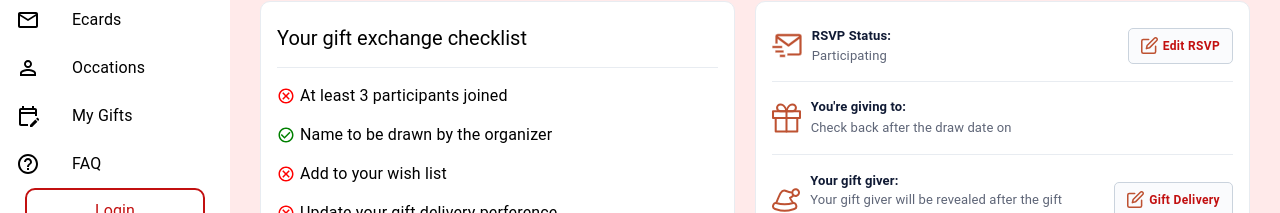
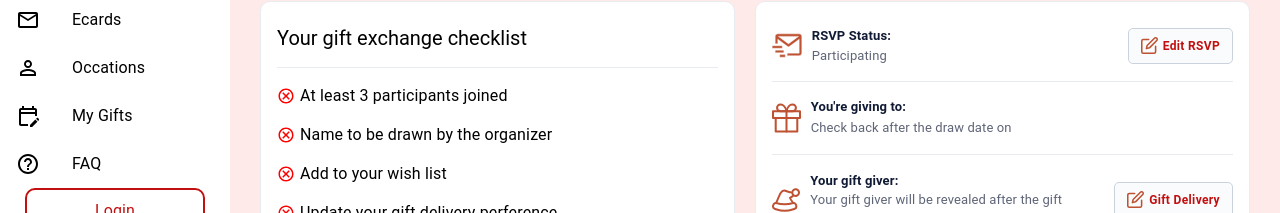
Before and after one commit to FatimaMary/giftlist, a React (Create React App) app in the folder client/: page /eventview in a window 1280 px wide. Shown: the part 302-515 px from the top of the page. Built offline with nearby package versions, Linux system fonts and the light colour scheme; no server answers; the HTML template or start-up script is replaced by a standard one.

Commit message:
Update index.jsx

```diff
--- a/client/src/scenes/eventview/index.jsx
+++ b/client/src/scenes/eventview/index.jsx
@@ -31,6 +31,7 @@ function EventView() {
     const [activeTab, setActiveTab] = useState(0);
     const [editPage, setEditPage] = useState(false);
     const [drawnNames, setDrawnNames] = useState([]);
+    const [isButtonDisabled, setIsButtonDisabled] = useState(false)
 
     useEffect(() => {
       axios.get(`http://localhost:2309/event/get/${eventId}`)
@@ -67,6 +68,7 @@ function EventView() {
             .then((response) => {
                 console.log("drawn names response: ", response.data);
                 setDrawnNames(response.data);
+                setIsButtonDisabled(true);
             })
       }
   return <Box
@@ -168,7 +170,7 @@ function EventView() {
                                 '&:hover': {
                                     color: '#C21010',
                                     border: '1px solid #C21010'
-                                }
+                                },
                             }}
                             onClick={() => setEditPage(true)}
                         >
@@ -299,9 +301,16 @@ function EventView() {
                                 textTransform: 'inherit',
                                 '&:hover': {
                                     color: '#C21010'
+                                },
+                                '&: disabled' : {
+                                    color: 'black',
+                                    border: '1px solid black',
+                                    background: 'none',
+                                    opacity: 0.5
                                 }
                             }}
                             onClick={handleDrawNames}
+                            disabled={isButtonDisabled}
                         >
                             Draw Names
                         </Button>
@@ -489,6 +498,14 @@ function EventView() {
                             marginBottom: '10px',
                         }}
                     >
+                        {!isButtonDisabled ?
+                            <CancelOutlinedIcon
+                                sx={{
+                                    color: 'red',
+                                    width: '18px',
+                                    height: '18px',
+                                }}
+                            />  :
                             <CheckCircleOutlineIcon
                                 sx={{
                                     color: 'green',
@@ -496,6 +513,7 @@ function EventView() {
                                     height: '18px',
                                 }}
                             />
+                        }
                         Name to be drawn by the organizer
                     </Typography>
                     <Typography
```
Lines whose indentation alone changed are shown as unchanged.
